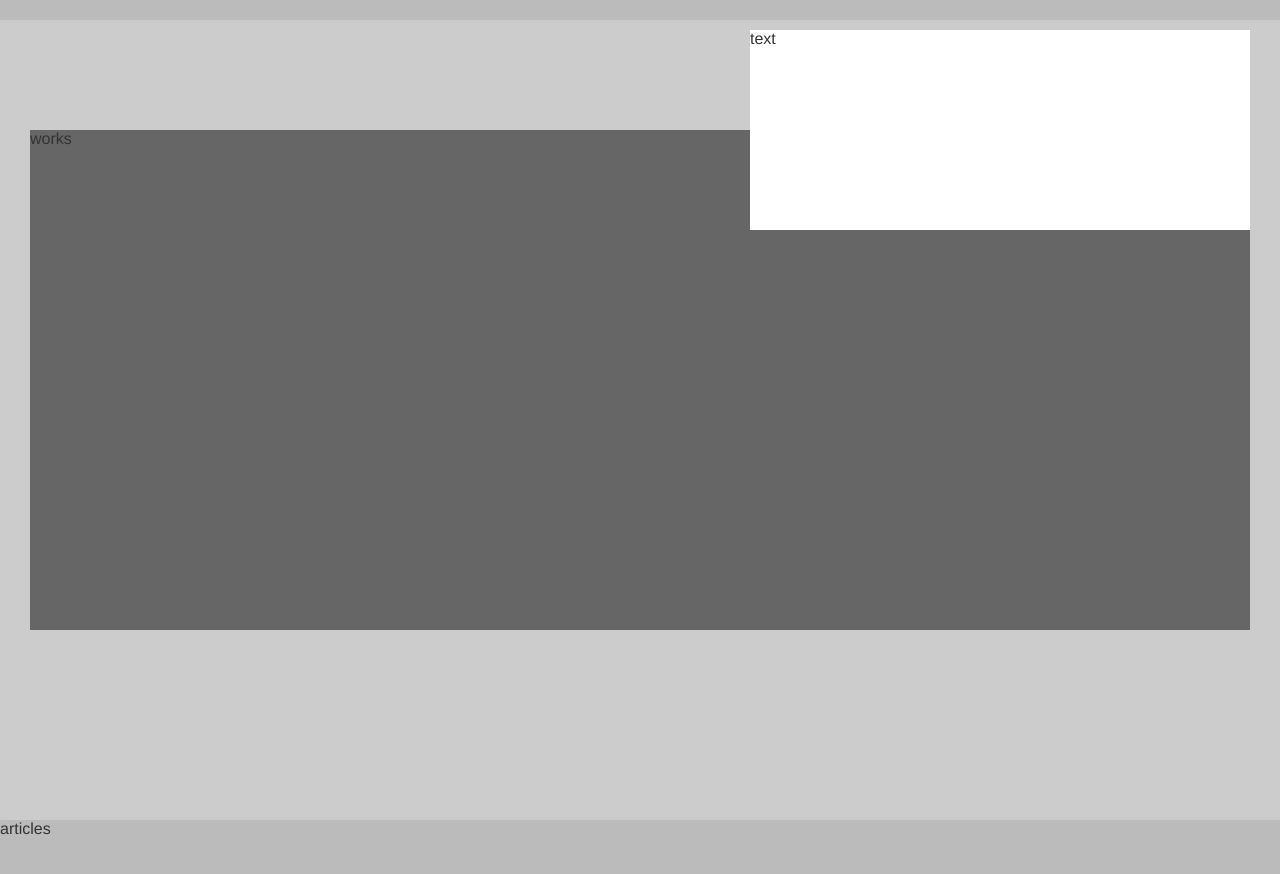
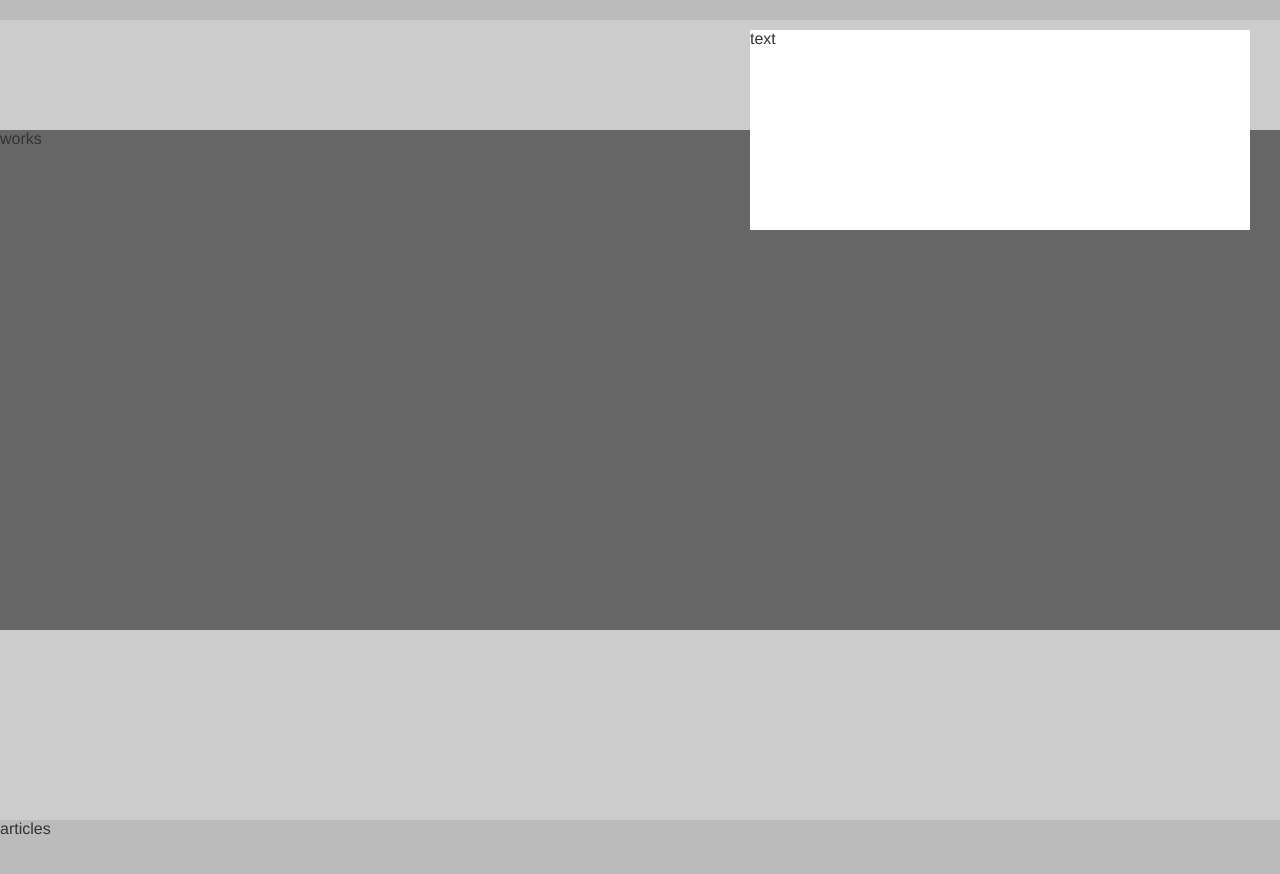
Before and after one commit to peachparfait/new-peachparfait.github.io, a Gatsby site: page / in a window 1280 px wide. Shown: the part 1580-2454 px from the top of the page. Built offline with nearby package versions, Linux system fonts and the light colour scheme; Gatsby itself is replaced by a stand-in of ours.

Commit message:
位置微調整

```diff
--- a/src/pages/styles.scss
+++ b/src/pages/styles.scss
@@ -90,7 +90,7 @@ body {
   background-color: #666;
   width: 1300px;
   height: 500px;
-  margin:10px 30px;
+  margin:10px auto;
   position: relative;
   top:-150px;
 }
```
